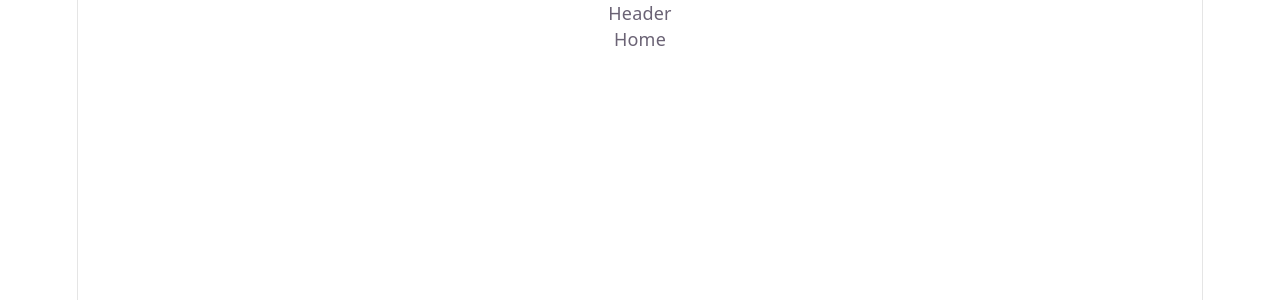
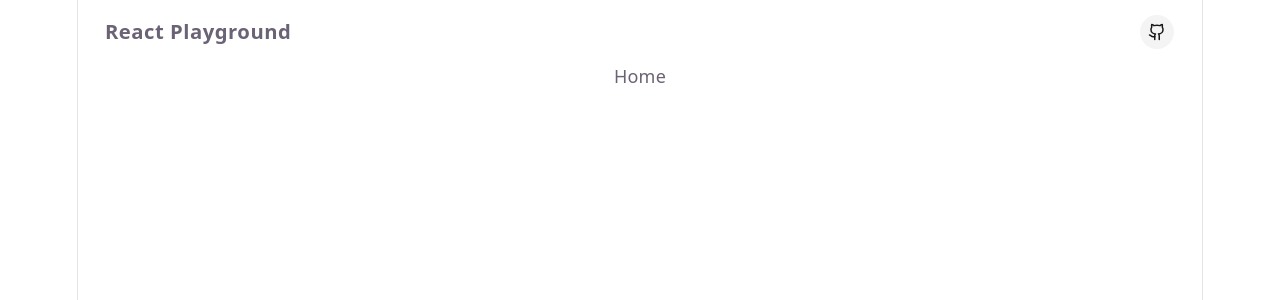
Before and after one commit to heycleo/react-playground, a React (Vite) app: page / in a window 1280 px wide. Shown: the top 300 px of the page. Built offline with nearby package versions, Linux system fonts and the light colour scheme.

Commit message:
feat(layout): implement header with navigation and github link

```diff
--- a/src/components/layout/header.tsx
+++ b/src/components/layout/header.tsx
@@ -1,5 +1,40 @@
+import { buttonVariants } from "@/components/ui/button";
+import { Link } from "react-router";
 function Header() {
-  return <div>Header</div>;
+  return (
+    <header>
+      <nav className="flex items-center justify-between px-4 py-3 md:px-6">
+        <Link to="/" className="text-lg font-semibold tracking-wide">
+          React Playground
+        </Link>
+        <div className="flex gap-4">
+          <a
+            href="https://github.com/heycleo"
+            className={buttonVariants({ variant: "secondary", size: "icon" })}
+            target="_blank"
+            rel="noopener noreferrer"
+            aria-label="Github"
+          >
+            <svg
+              xmlns="http://www.w3.org/2000/svg"
+              width="16"
+              height="16"
+              viewBox="0 0 24 24"
+              fill="none"
+              stroke="currentColor"
+              strokeWidth="2"
+              strokeLinecap="round"
+              strokeLinejoin="round"
+              aria-hidden="true"
+            >
+              <path d="M15 22v-4a4.8 4.8 0 0 0-1-3.5c3 0 6-2 6-5.5.08-1.25-.27-2.48-1-3.5.28-1.15.28-2.35 0-3.5 0 0-1 0-3 1.5-2.64-.5-5.36-.5-8 0C6 2 5 2 5 2c-.3 1.15-.3 2.35 0 3.5A5.403 5.403 0 0 0 4 9c0 3.5 3 5.5 6 5.5-.39.49-.68 1.05-.85 1.65-.17.6-.22 1.23-.15 1.85v4" />
+              <path d="M9 18c-4.51 2-5-2-7-2" />
+            </svg>
+          </a>
+        </div>
+      </nav>
+    </header>
+  );
 }
 
 export default Header;
```
